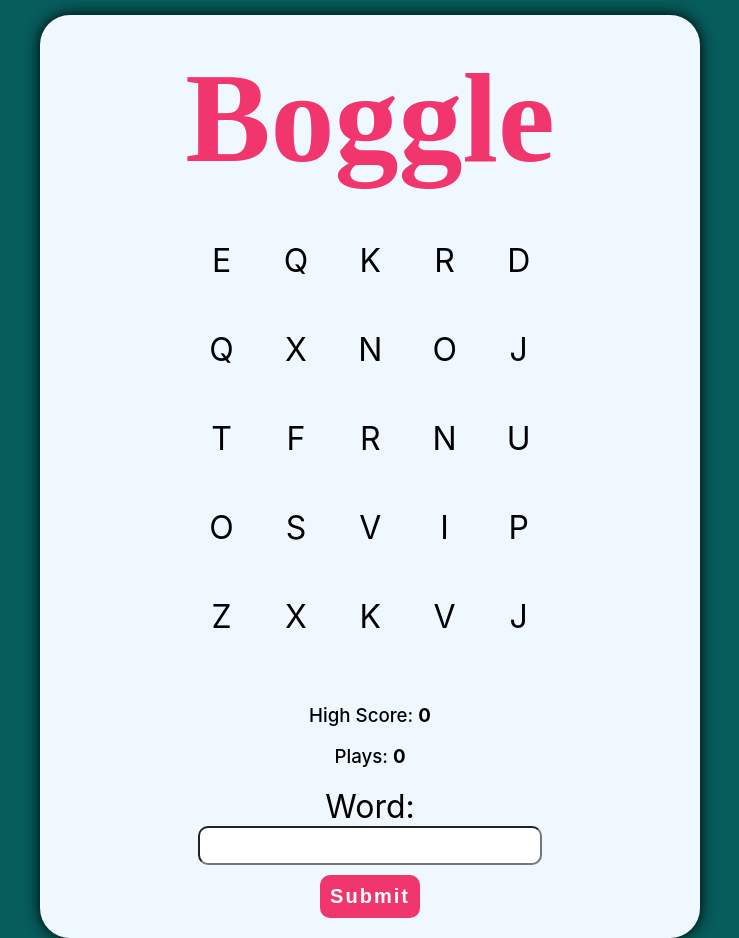
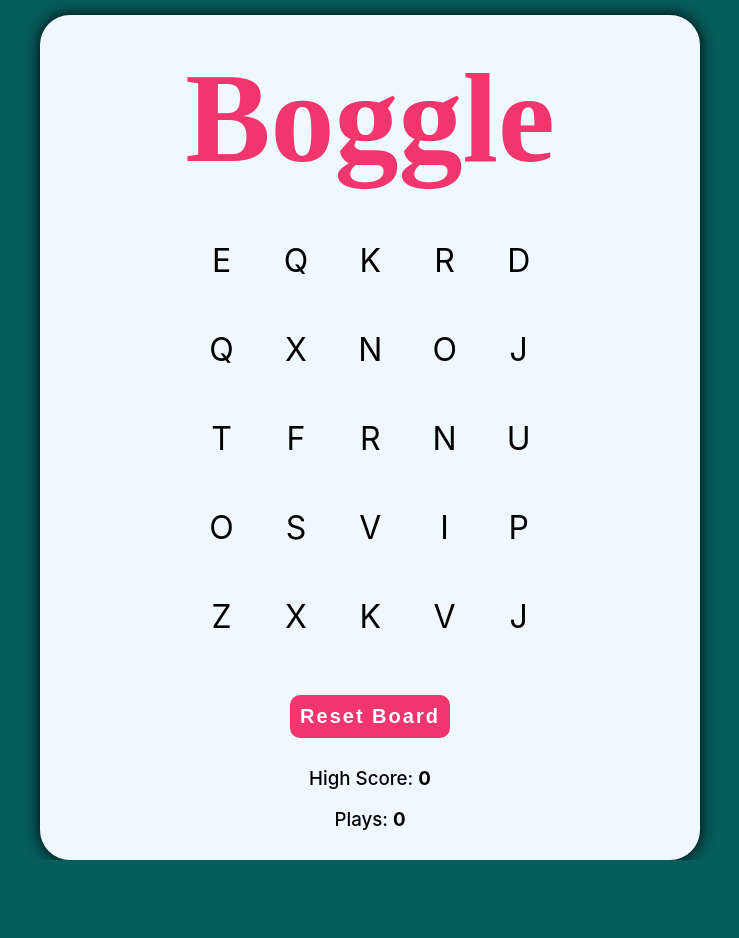
Before and after one commit to la-flor/boggle-js, a React (Create React App) app: page / in a window 1280 px wide. Shown: the whole page, without its empty margins (270-1009 px from the left). After the commit the page ends 860 px from the top, so only its background shows below. Built offline with nearby package versions, Linux system fonts and the light colour scheme.

Commit message:
Timer and board reset functionality

```diff
--- a/src/App.tsx
+++ b/src/App.tsx
@@ -1,6 +1,7 @@
 import React, { useState } from "react";
 import "./App.css";
 import BoardTable from "./BoardTable";
+import Timer from "./Timer";
 import { createBoard, validateWord } from "./utilities/board";
 
 function App() {
@@ -12,9 +13,27 @@
   const [words, setWords] = useState<Set<string>>(new Set());
 
   const resetBoard = () => setBoard(createBoard());
+  const [active, setActive] = useState<boolean>(false);
+
+  function startGame() {
+    resetBoard();
+    setActive(true);
+  }
+
+  function endGame() {
+    if (currentScore > highScore) {
+      setHighScore(currentScore);
+    }
+    setNPlays(nPlays + 1);
+    setCurrentScore(0);
+    setWord("");
+    setWords(new Set());
+    setActive(!active);
+  }
 
   const validateGuess = async (): Promise<boolean> => {
     const validWord: boolean = await validateWord(word);
+    // TODO: validate word is on the board
     const wordAlreadyUsed: boolean = words.has(word);
 
     if (validWord && !wordAlreadyUsed) {
@@ -35,11 +54,6 @@
     setWord("");
   };
 
-  // TODO: create timer countdown
-
-  // TODO: when timer runs out, update high score and reset current score
-  // Math.max(word.length, highScore)
-
   return (
     <div id="boggle" className="App">
       <header className="App-header">
@@ -47,6 +61,8 @@
       </header>
 
       <BoardTable board={board} />
+
+      <Timer active={active} startGame={startGame} endGame={endGame} />
 
       <div>
         <h3>
@@ -58,11 +74,14 @@
         </h3>
       </div>
 
+      {active ? (
+        <React.Fragment>
           <form onSubmit={handleSubmit}>
             <label htmlFor="word">Word:</label>
             <input
               id="word"
               type="text"
+              autoComplete="off"
               onChange={(e) => setWord(e.target.value)}
               value={word}
             />
@@ -78,6 +97,8 @@
               ))}
             </ul>
           </div>
+        </React.Fragment>
+      ) : null}
     </div>
   );
 }
--- /dev/null
+++ b/src/Timer.css
@@ -0,0 +1,34 @@
+#countdown {
+  font-weight: 800;
+  font-size: 1.5rem;
+  font-style: italic;
+  color: #f1356d;
+  /* animation: blink 2s linear infinite; */
+}
+
+#startBtn {
+  margin-top: 10px;
+  margin-bottom: 10px;
+  background-color: #f1356d;
+  color: white;
+  border: none;
+  border-radius: 10px;
+  padding: 10px;
+  font-size: 1.25rem;
+  letter-spacing: 2px;
+  font-weight: 600;
+  cursor: pointer;
+  outline: none;
+}
+
+@keyframes blink {
+  0% {
+    opacity: 0;
+  }
+  50% {
+    opacity: 0.5;
+  }
+  100% {
+    opacity: 1;
+  }
+}
--- /dev/null
+++ b/src/Timer.tsx
@@ -0,0 +1,43 @@
+import { useEffect, useState } from "react";
+import "./Timer.css";
+
+function Timer({
+  startGame,
+  active,
+  endGame,
+}: {
+  startGame: () => void;
+  active: boolean;
+  endGame: () => void;
+}) {
+  const [timeRemaining, setTimeRemaining] = useState<number>(60);
+
+  useEffect(() => {
+    if (!active) return;
+
+    const interval = setInterval(() => {
+      if (timeRemaining <= 0) {
+        clearInterval(interval);
+        endGame();
+      }
+      setTimeRemaining(timeRemaining - 1);
+    }, 1000);
+
+    return () => clearInterval(interval);
+  }, [active, timeRemaining]);
+
+  function reset() {
+    setTimeRemaining(60);
+    startGame();
+  }
+
+  return active ? (
+    <div id="countdown">{timeRemaining} seconds</div>
+  ) : (
+    <button onClick={reset} id="startBtn">
+      Reset Board
+    </button>
+  );
+}
+
+export default Timer;
```
Lines whose indentation alone changed are shown as unchanged.
